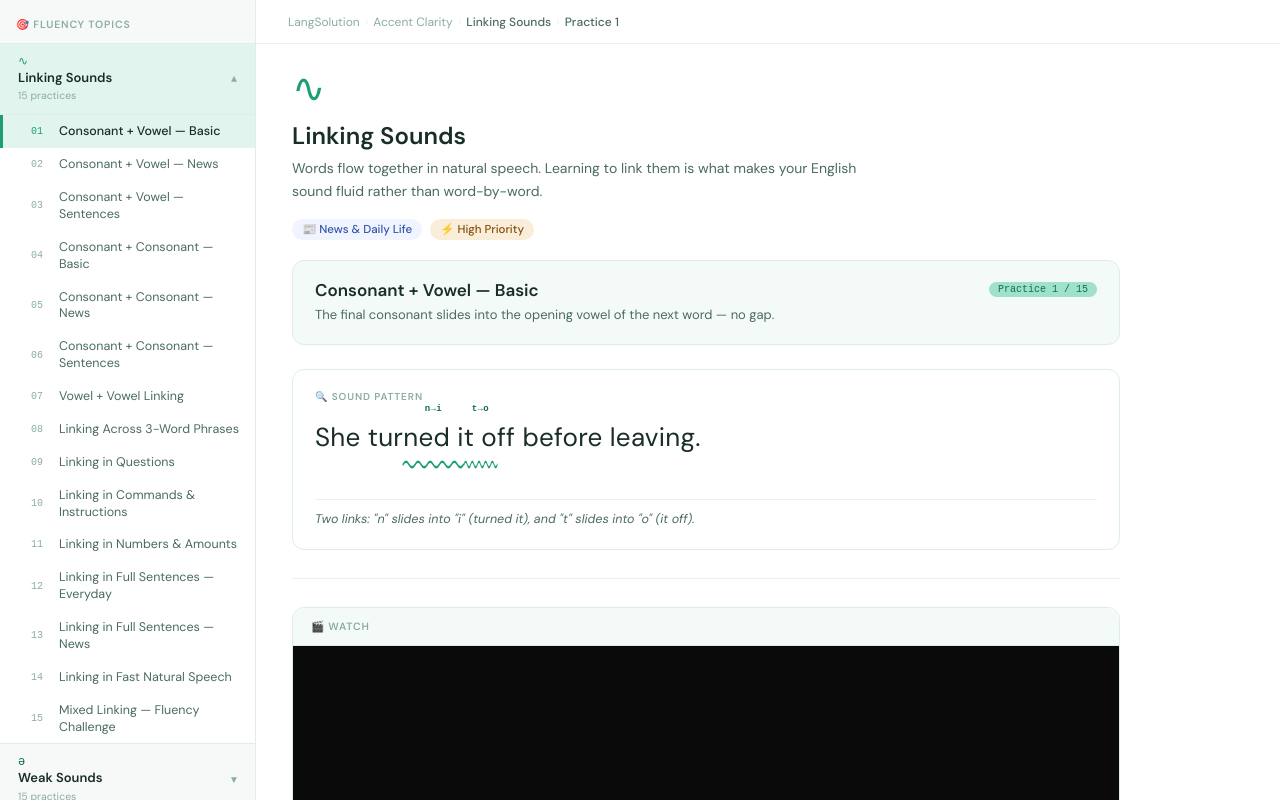
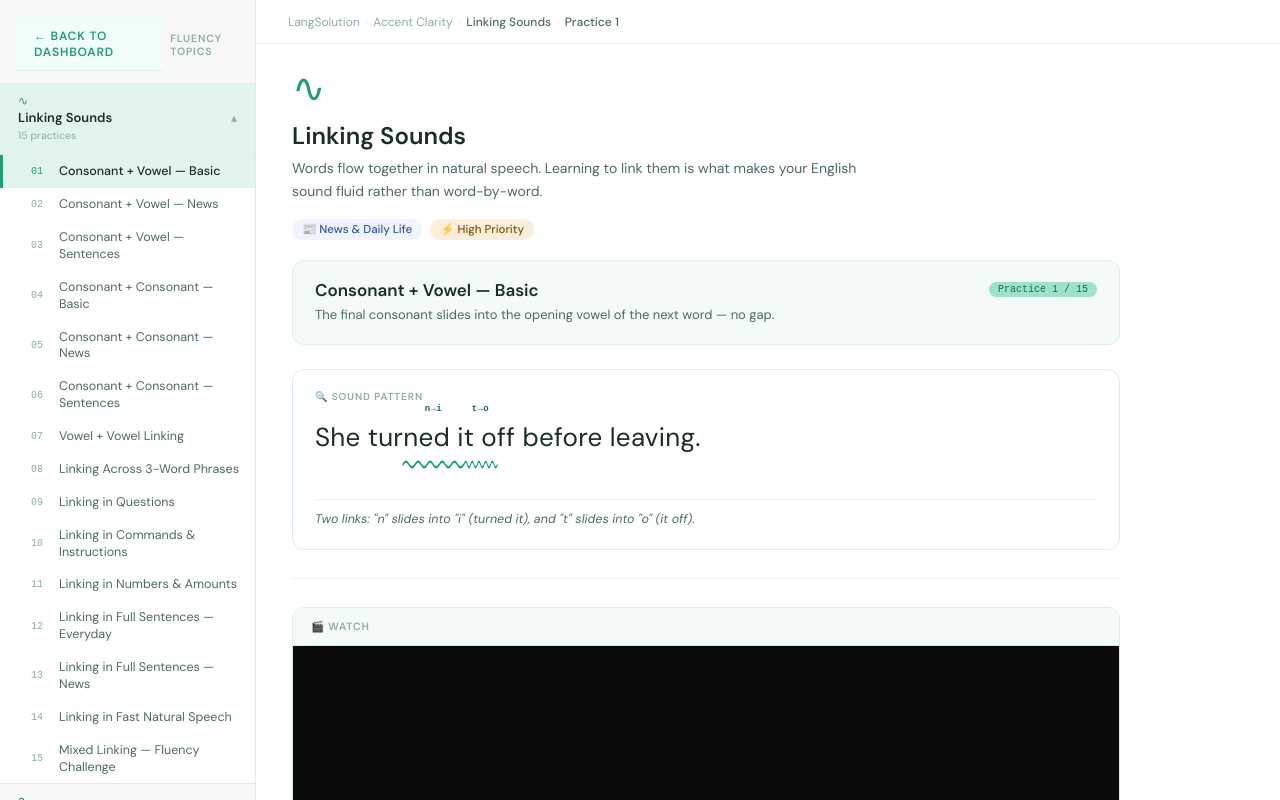
Before and after one commit to SherlenTanner/accent-clarity, a Next.js app: page /fluency in a window 1280 px wide. Built offline with nearby package versions, Linux system fonts and the light colour scheme.

Commit message:
Add back to dashboard link on fluency page

```diff
--- a/app/fluency/page.tsx
+++ b/app/fluency/page.tsx
@@ -424,7 +424,8 @@ export default function FluencyPage() {
       {/* Fluency topic panel */}
       <aside style={{ width: 256, background: '#f6f9f8', borderRight: '1px solid #e0eeea', display: 'flex', flexDirection: 'column', overflowY: 'auto', flexShrink: 0 }}>
         <div style={{ padding: '18px 16px 12px', fontSize: 10.5, fontWeight: 600, letterSpacing: '.08em', textTransform: 'uppercase', color: '#8aada5', display: 'flex', alignItems: 'center', gap: 7, borderBottom: '1px solid #e0eeea' }}>
-          🎯 Fluency Topics
+         <a href="/dashboard" style={{ display: 'block', padding: '10px 18px', fontSize: 12, color: '#1D9E75', fontWeight: 600, textDecoration: 'none', borderBottom: '1px solid #e0eeea', background: '#f0fdf8' }}>← Back to Dashboard</a>
+          Fluency Topics
         </div>
         {TOPICS.map(t => {
           const isOpen = !!openGroups[t.id]
```
